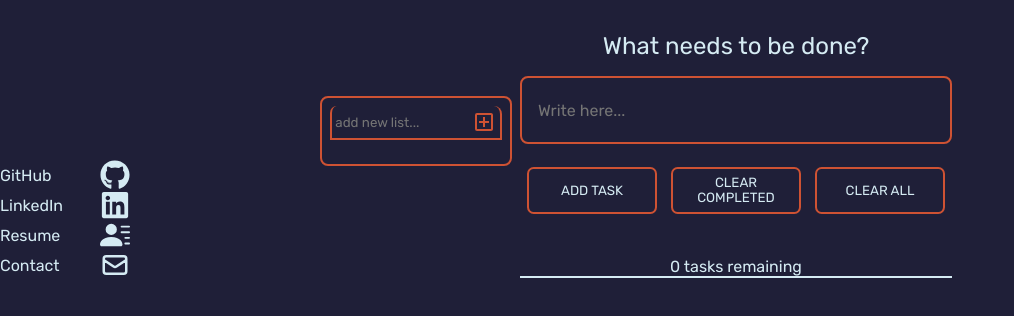
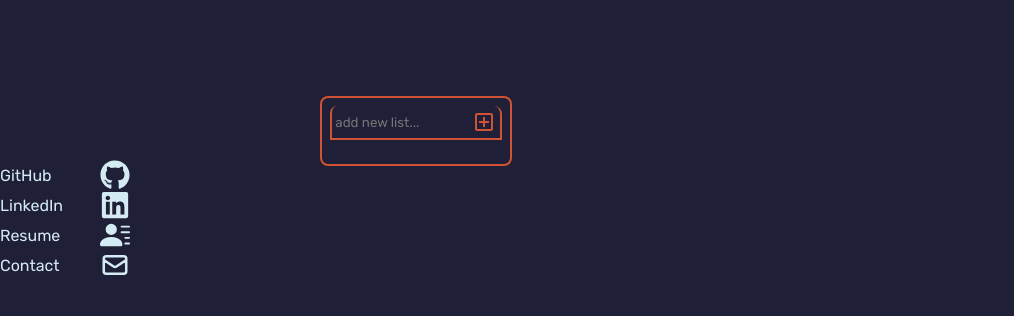
Before and after one commit to wmaKRET/better-todolist, a React (Create React App) app: page / in a window 1280 px wide. Shown: the top 316 px of the page, without its empty margins (0-1014 px from the left). Built offline with nearby package versions, Linux system fonts and the light colour scheme.

Commit message:
Update func: add task to active list, view current list tasks

```diff
--- a/src/components/tasks/Tasks.js
+++ b/src/components/tasks/Tasks.js
@@ -1,9 +1,10 @@
-import { useEffect, useState } from "react"
-
+import { useContext, useEffect, useState } from "react"
+import { Context } from "../../Context"
 import TasksMenu from "./TasksMenu"
 import TasksList from "./TasksList"
 
-const Tasks = ({ activeListID }) => {
+const Tasks = () => {
+    const { activeListID } = useContext(Context)
     const [tasksArray, setTasksArray] = useState([])
     const [numberOfCompletedTasks, setNumberOfCompletedTasks] = useState(0)
 
@@ -11,16 +12,6 @@ const Tasks = ({ activeListID }) => {
         const completedTasks = tasksArray.filter(task => task.isCompleted)
         setNumberOfCompletedTasks(completedTasks.length)
     }, [tasksArray])
-
-    const createTask = (inputValue) => ({
-        id: Date.now().toString(),
-        value: inputValue,
-        isCompleted: false
-    })
-
-    const addTask = (inputValue) => {
-        setTasksArray(prevTasks => [...prevTasks, createTask(inputValue)])
-    }
 
     const deleteCompletedTasks = () => {
         setTasksArray(prevTasks => prevTasks
@@ -54,7 +45,6 @@ const Tasks = ({ activeListID }) => {
                 <TasksMenu
                     numberOfTasks={tasksArray.length}
                     numberOfCompletedTasks={numberOfCompletedTasks}
-                    addTask={addTask}
                     deleteCompletedTasks={deleteCompletedTasks}
                     deleteAllTasks={deleteAllTasks}
                 />
--- a/src/components/tasks/TasksList.js
+++ b/src/components/tasks/TasksList.js
@@ -1,10 +1,14 @@
+import { useContext } from "react"
+import { Context } from "../../Context"
 import TaskItem from "./TaskItem"
 
 const TasksList = ({ tasksArray, numberOfTasksRemaining, toggleCompleted, deleteTask }) => {
-    const taskElements = tasksArray.map(item => (
+    const { listsArray, activeListID } = useContext(Context)
+    const activeList = listsArray.filter(list => list.id === activeListID)
+    const taskElements = activeList[0].tasks.map(task => (
         <TaskItem
-            key={item.id}
-            taskObj={item}
+            key={task.id}
+            taskObj={task}
             toggleCompleted={toggleCompleted}
             deleteTask={deleteTask}
         />
--- a/src/components/tasks/TasksMenu.js
+++ b/src/components/tasks/TasksMenu.js
@@ -1,12 +1,14 @@
-import { useState } from "react"
+import { useContext, useState } from "react"
+import { Context } from "../../Context"
 
-const TasksMenu = ({ numberOfTasks, numberOfCompletedTasks, addTask, deleteCompletedTasks, deleteAllTasks }) => {
+const TasksMenu = ({ numberOfTasks, numberOfCompletedTasks, deleteCompletedTasks, deleteAllTasks }) => {
     const TIMEOUT_IN_MS = 1000
     const DEFAULT_ALERT = {
         message: "What needs to be done?",
         action: ''
     }
 
+    const { addTaskToList } = useContext(Context)
     const [inputValue, setInputValue] = useState("")
     const [alert, setAlert] = useState(DEFAULT_ALERT)
     const [AreButtonsDisabled, setAreButtonsDisabled] = useState(false)
@@ -37,7 +39,7 @@ const TasksMenu = ({ numberOfTasks, numberOfCompletedTasks, addTask, deleteCompl
         if (inputValue.length !== 0) {
             disableButtons()
             displayAlert("Task added to list", "success")
-            addTask(valueFromInput)
+            addTaskToList(valueFromInput)
             setInputValue("")
         } else {
             disableButtons()
```
